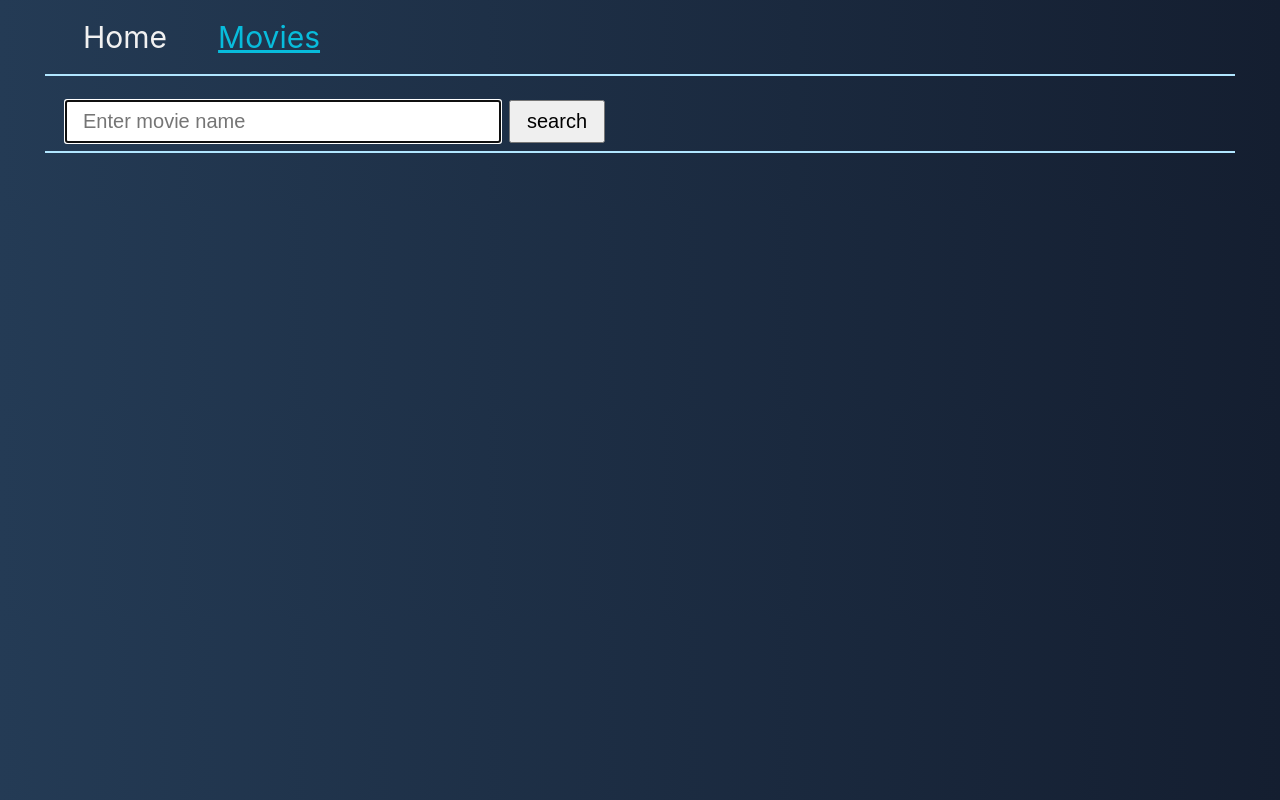
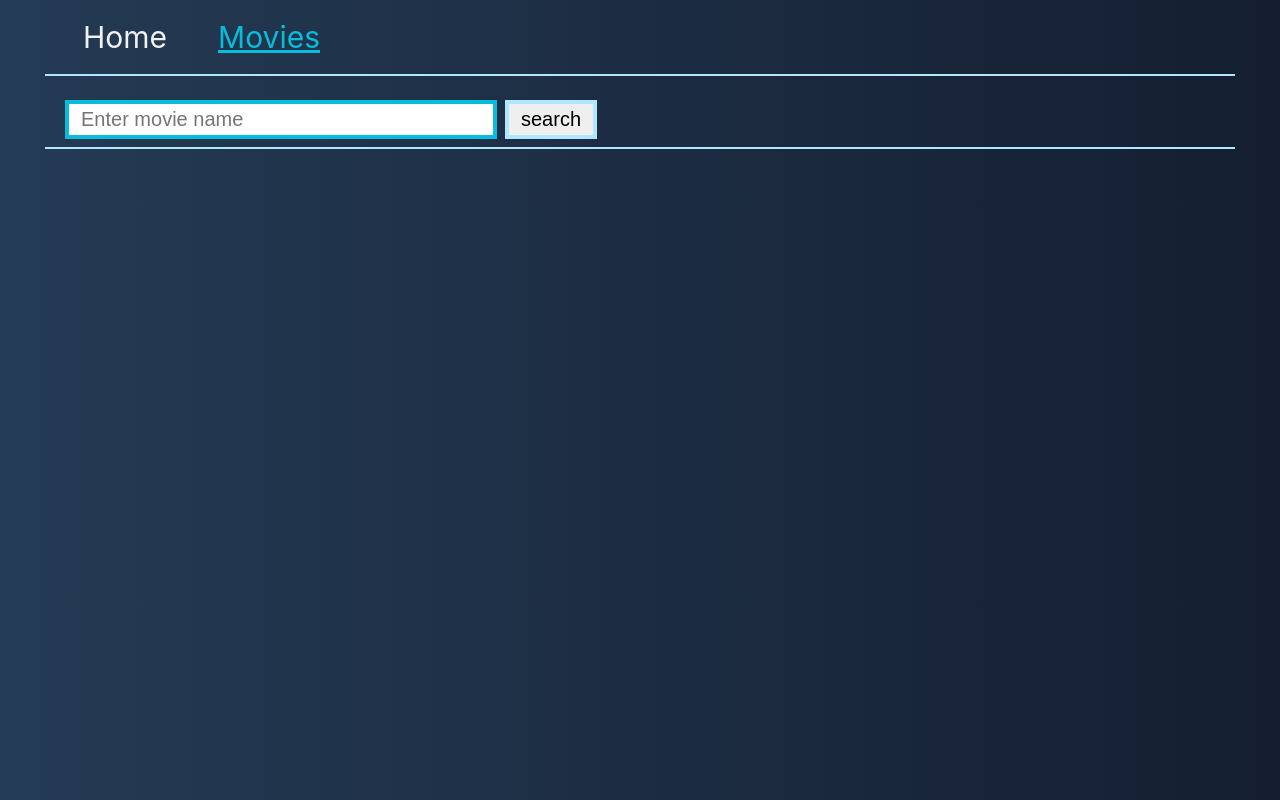
Before and after one commit to oliarosiak/goit-react-hw-05-movies, a React (Create React App) app: page /goit-react-hw-05-movies/movies in a window 1280 px wide. Built offline with nearby package versions, Linux system fonts and the light colour scheme.

Commit message:
upd styles

```diff
--- a/src/components/backLink/BackLink.jsx
+++ b/src/components/backLink/BackLink.jsx
@@ -1,14 +1,11 @@
 import PropTypes from 'prop-types';
 import { BackLinkBtn, BackLinkBlock } from './BackLink.styled';
 
-const BackLink = ({ linkLocation }) => {
-  console.log(linkLocation);
-  return (
-    <BackLinkBlock>
-      <BackLinkBtn to={linkLocation}>Go back</BackLinkBtn>
-    </BackLinkBlock>
-  );
-};
+const BackLink = ({ linkLocation }) => (
+  <BackLinkBlock>
+    <BackLinkBtn to={linkLocation}>Go back</BackLinkBtn>
+  </BackLinkBlock>
+);
 
 BackLink.propTypes = {
   linkLocation: PropTypes.object,
--- a/src/components/searchMovieForm/MovieForm.styled.js
+++ b/src/components/searchMovieForm/MovieForm.styled.js
@@ -8,11 +8,24 @@ export const Form = styled.form`
 export const Input = styled.input`
   width: 400px;
   margin-right: 8px;
-  padding: 8px 16px;
+  padding: 4px 12px;
   font-size: 20px;
+  outline: none;
+  border: 4px solid var(--border-color);
+  &:hover,
+  &:focus,
+  &:active {
+    border: 4px solid var(--active-color);
+  }
 `;
 
 export const Button = styled.button`
-  padding: 8px 16px;
+  padding: 4px 12px;
   font-size: 20px;
+  border: 4px solid var(--border-color);
+  &:hover,
+  &:focus,
+  &:active {
+    border: 4px solid var(--active-color);
+  }
 `;
```
